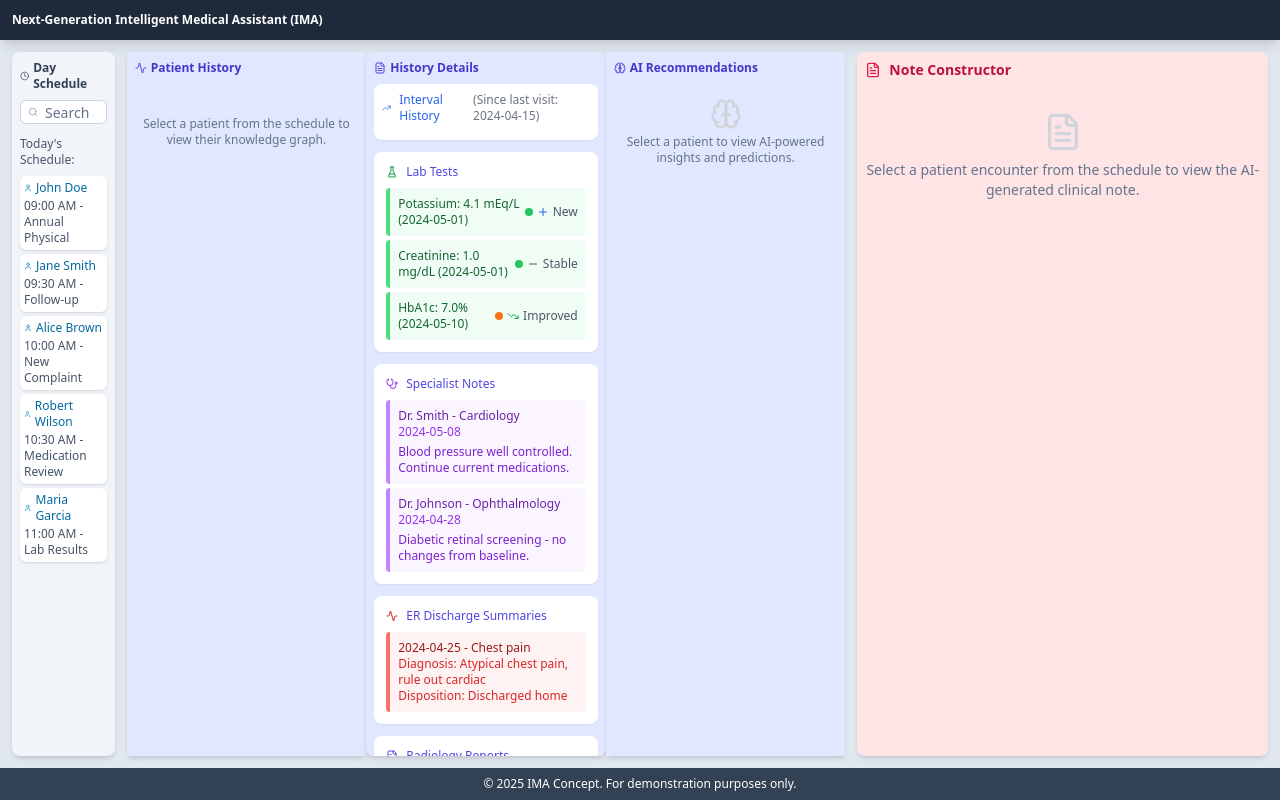
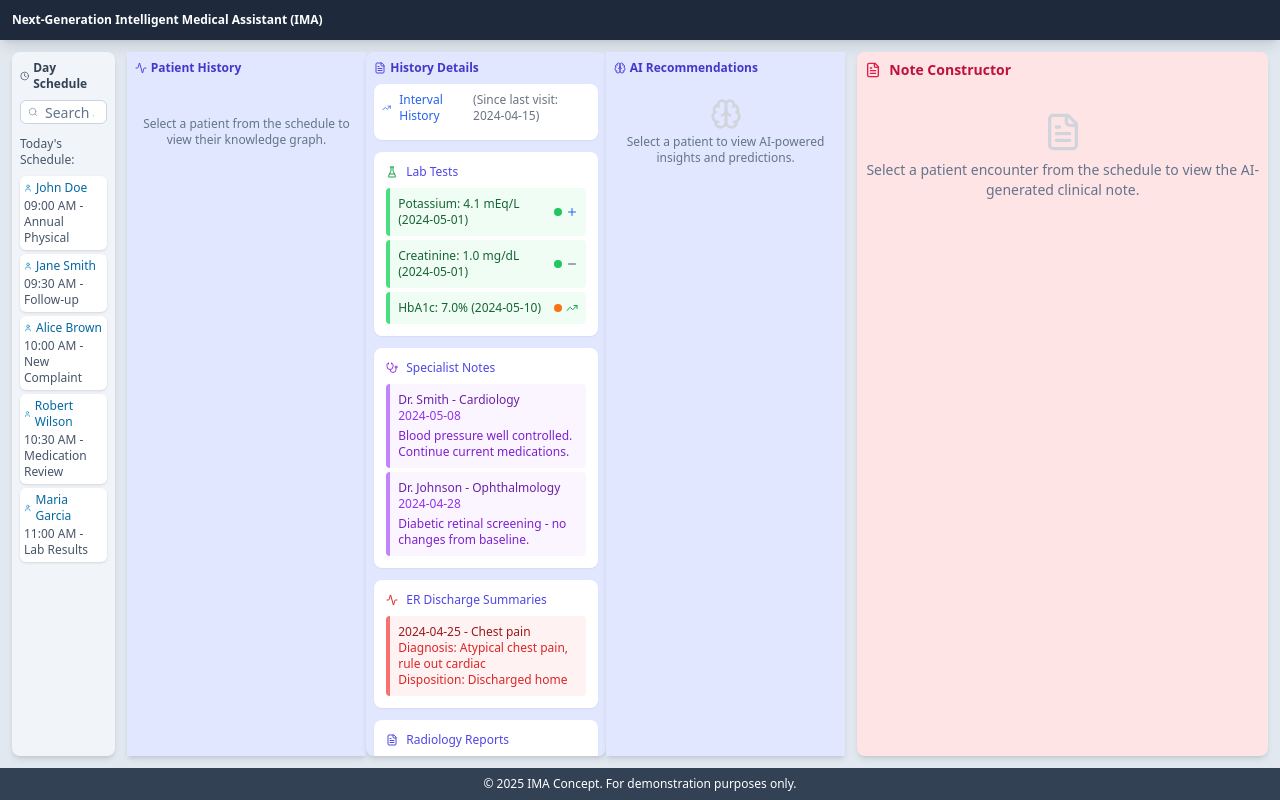
Before and after one commit to kkeshavjee/ima-insight-navigator, a React (Vite) app: page / in a window 1280 px wide. Built offline with nearby package versions, Linux system fonts and the light colour scheme.

Commit message:
Refactor: Remove status text, use icons only
Removed "new", "stable", and "improved" text from interval history. Changed the "improved" icon to an upward arrow.
-edited src/components/drill-down/IntervalHistoryCard.tsx

```diff
--- a/src/components/drill-down/IntervalHistoryCard.tsx
+++ b/src/components/drill-down/IntervalHistoryCard.tsx
@@ -1,6 +1,6 @@
 
 import React from 'react';
-import { TrendingUp, FlaskConical, FileText, Activity, Stethoscope, Plus, Minus, TrendingDown } from 'lucide-react';
+import { TrendingUp, FlaskConical, FileText, Activity, Stethoscope, Plus, Minus } from 'lucide-react';
 import DetailCard, { StatusBadge } from './DetailCard';
 
 interface IntervalHistoryData {
@@ -22,7 +22,7 @@ const IntervalHistoryCard: React.FC<IntervalHistoryCardProps> = ({ intervalHisto
       case 'stable':
         return <Minus className="w-3 h-3 text-gray-600" />;
       case 'improved':
-        return <TrendingDown className="w-3 h-3 text-green-600" />;
+        return <TrendingUp className="w-3 h-3 text-green-600" />;
       default:
         return <Plus className="w-3 h-3 text-blue-600" />;
     }
@@ -52,12 +52,7 @@ const IntervalHistoryCard: React.FC<IntervalHistoryCardProps> = ({ intervalHisto
                 <div className="text-xs font-medium text-green-800">{lab.name}: {lab.value} ({lab.date})</div>
                 <div className="flex gap-1 items-center">
                   <StatusBadge status={lab.status} />
-                  <div className="flex items-center gap-1">
-                    {getChangeIcon(lab.change)}
-                    <span className="text-xs text-gray-600">
-                      {lab.change}
-                    </span>
-                  </div>
+                  {getChangeIcon(lab.change)}
                 </div>
               </div>
             </div>
```
